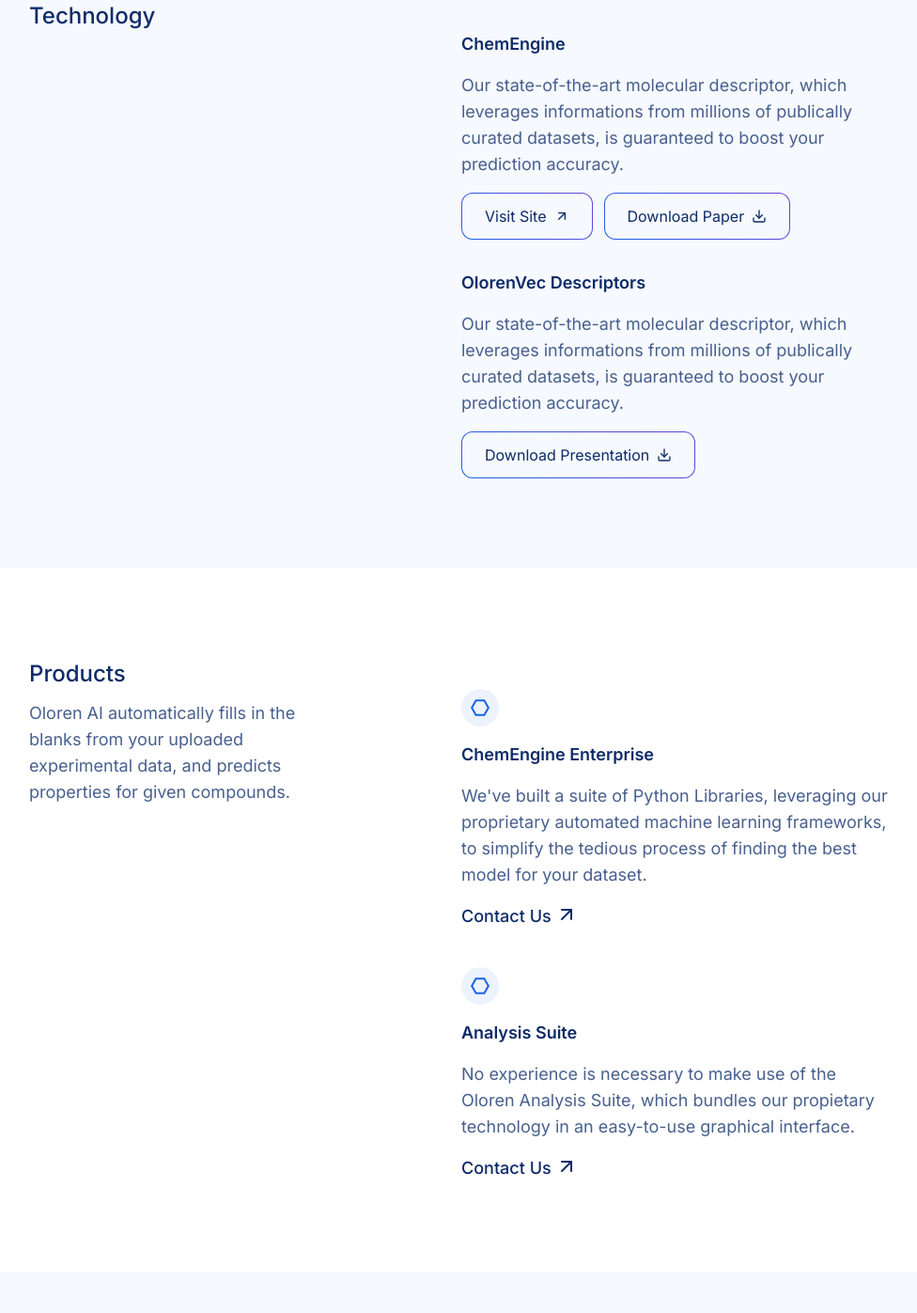
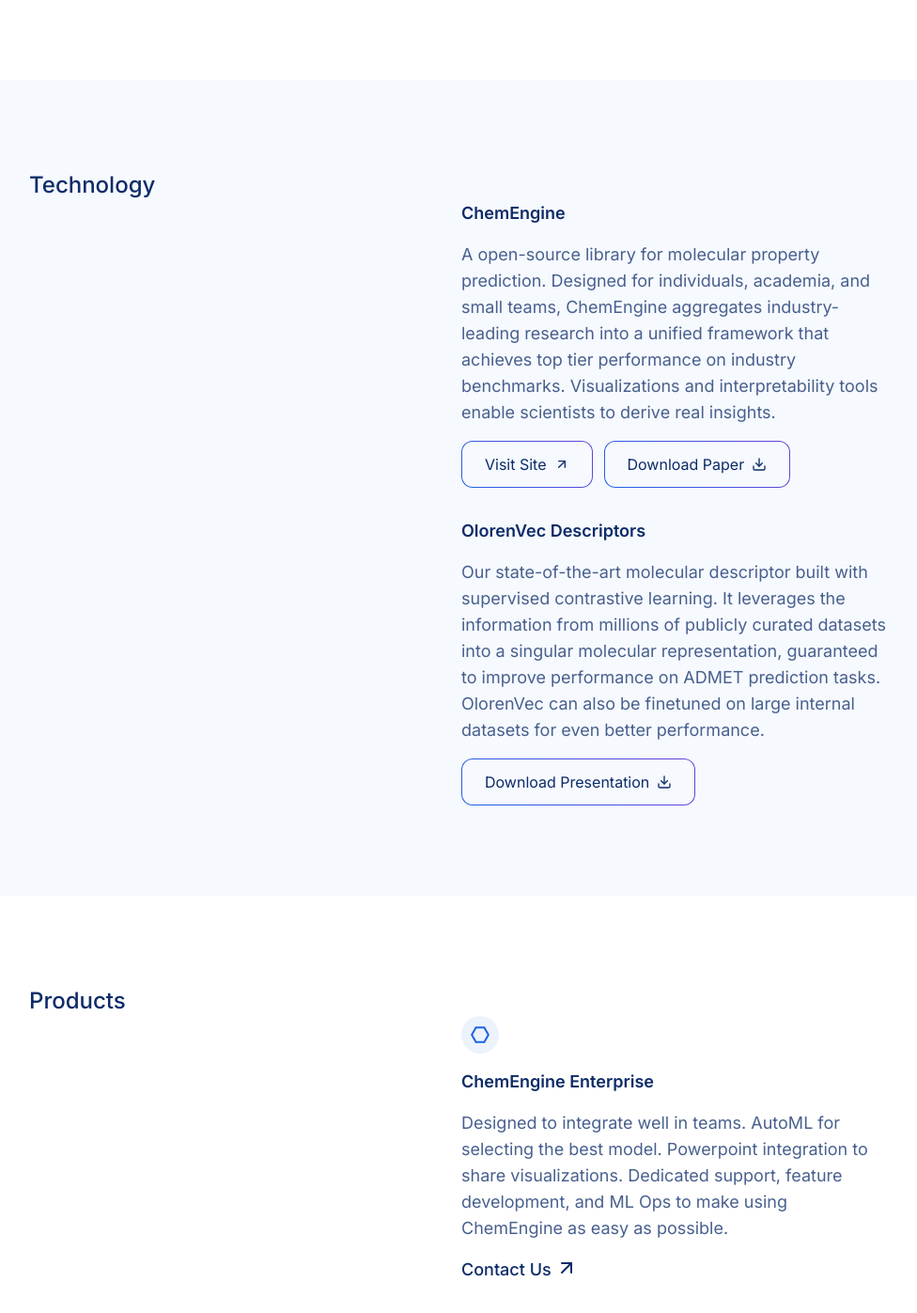
Before and after one commit to Oloren-AI/oloren-blog-site, a Jekyll site: the page built from index.html, in a window 1280 px wide and 1400 px high, scrolled down 1007 px. Shown: the top 1397 px of the window at 94% size, without its empty margins (149-1125 px from the left). Built offline with Jekyll 4.4.1, drawn with Linux system fonts in a browser that asks for light colours; some of the changed text lies outside the part shown.

Commit message:
slight edits to the website

```diff
--- a/index.html
+++ b/index.html
@@ -60,13 +60,14 @@
     <div class="space-y-5 py-16 lg:space-y-12 lg:py-60">
       <div id="hero-text" class="w-full space-y-5 pr-4">
         <h1 class="w-full text-4xl font-normal text-primary lg:w-[65%]">
-          Extract <b class="font-semibold">actionable insights</b>
-          from assay data.
+          Machine Learning for Drug Discovery. Built by scientists for <b class="font-semibold">scientists</b> .
         </h1>
 
         <h2 class="w-full text-lg text-secondary">
-          Accurately predict assay results from historical chemical data, <br />
-          saving time and money on experiments.
+          Systems built with reproducibility, interpretability, and performance <br />
+          in mind. Build models with state-of-the-art molecular representations and <br />
+          model architectures that can be saved, loaded, and shared in one line. <br />
+          Plus a suite of interpretability tools for analysis. <br />
         </h2>
       </div>
       <div class="space-x-8">
@@ -92,9 +93,10 @@
         <div class="flex flex-col space-y-4">
           <h3 class="text-lg font-semibold">ChemEngine</h3>
           <p class="text-lg text-secondary">
-            Our state-of-the-art molecular descriptor, which leverages
-            informations from millions of publically curated datasets, is
-            guaranteed to boost your prediction accuracy.
+            A open-source library for molecular property prediction. Designed for individuals, academia,
+            and small teams, ChemEngine aggregates industry-leading research into a unified framework
+            that achieves top tier performance on industry benchmarks. Visualizations and interpretability
+            tools enable scientists to derive real insights.
           </p>
           <div
             class="flex flex-col space-y-2 child:h-fit child:w-fit child:rounded-xl lg:flex-row lg:items-center lg:space-y-0 lg:space-x-3"
@@ -124,9 +126,10 @@
         <div class="flex flex-col space-y-4">
           <h3 class="text-lg font-semibold">OlorenVec Descriptors</h3>
           <p class="text-lg text-secondary">
-            Our state-of-the-art molecular descriptor, which leverages
-            informations from millions of publically curated datasets, is
-            guaranteed to boost your prediction accuracy.
+            Our state-of-the-art molecular descriptor built with supervised contrastive learning.
+            It leverages the information from millions of publicly curated datasets into a singular
+            molecular representation, guaranteed to improve performance on ADMET prediction tasks.
+            OlorenVec can also be finetuned on large internal datasets for even better performance.
           </p>
           <div
             class="flex flex-col space-y-2 space-x-3 child:h-fit child:w-fit child:rounded-xl lg:flex-row"
@@ -149,10 +152,6 @@
     >
       <div class="flex w-full flex-col space-y-3 lg:w-1/3">
         <h2 class="text-2xl font-medium">Products</h2>
-        <h3 class="text-lg font-normal text-secondary">
-          Oloren AI automatically fills in the blanks from your uploaded
-          experimental data, and predicts properties for given compounds.
-        </h3>
       </div>
       <div
         class="flex w-full flex-col space-y-10 child:flex child:flex-col child:space-y-4 lg:w-1/2"
@@ -162,9 +161,9 @@
           class="h-10 w-10 p-0 m-0" align="left" id="logo" />
           <h3 class="text-lg font-semibold">ChemEngine Enterprise</h3>
           <p class="text-lg text-secondary">
-            We've built a suite of Python Libraries, leveraging our proprietary
-            automated machine learning frameworks, to simplify the tedious
-            process of finding the best model for your dataset.
+            Designed to integrate well in teams. AutoML for selecting the best model.
+            Powerpoint integration to share visualizations. Dedicated support, feature
+            development, and ML Ops to make using ChemEngine as easy as possible.
           </p>
           <a
             class="flex flex-row text-lg font-medium"
@@ -178,9 +177,9 @@
           class="h-10 w-10 p-0 m-0" align="left" id="logo" />
           <h3 class="text-lg font-semibold">Analysis Suite</h3>
           <p class="text-lg text-secondary">
-            No experience is necessary to make use of the Oloren Analysis Suite,
-            which bundles our propietary technology in an easy-to-use graphical
-            interface.
+            ChemEngine Enterprise's associated no-code frontend, bundling ChemEngine's
+            functionality with an easy to use, collaborative interface. Working within
+            Oloren Analysis Suite is intuitive and seamless.
           </p>
           <a
             class="flex flex-row text-lg font-medium"
```
